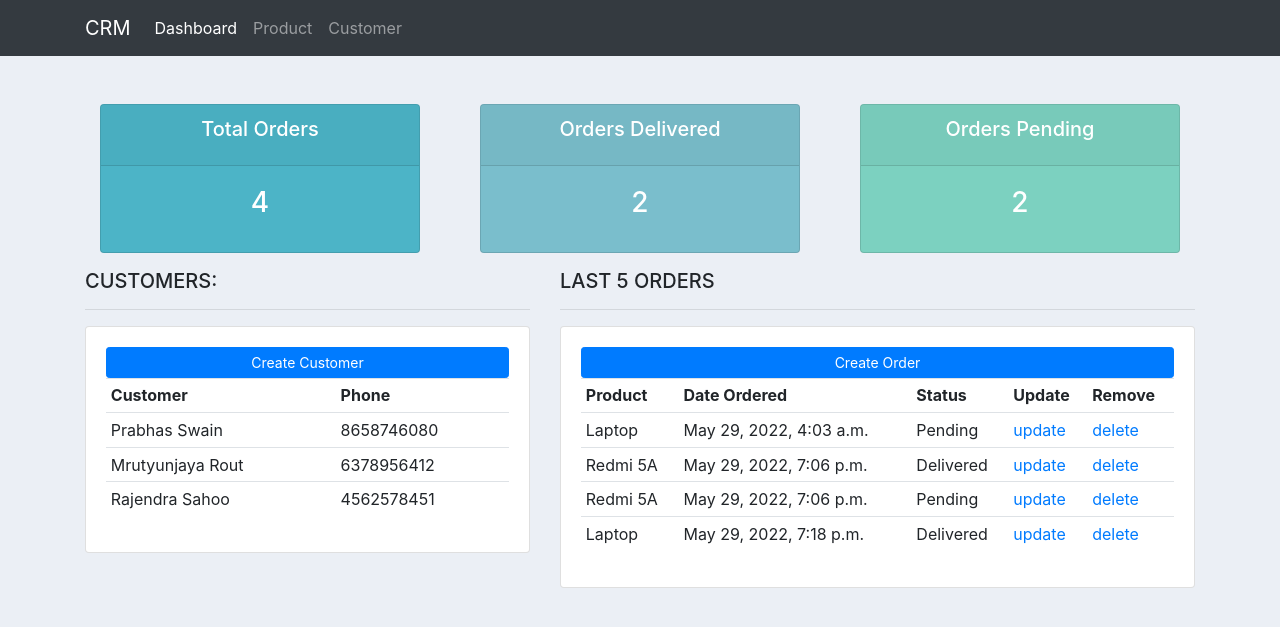
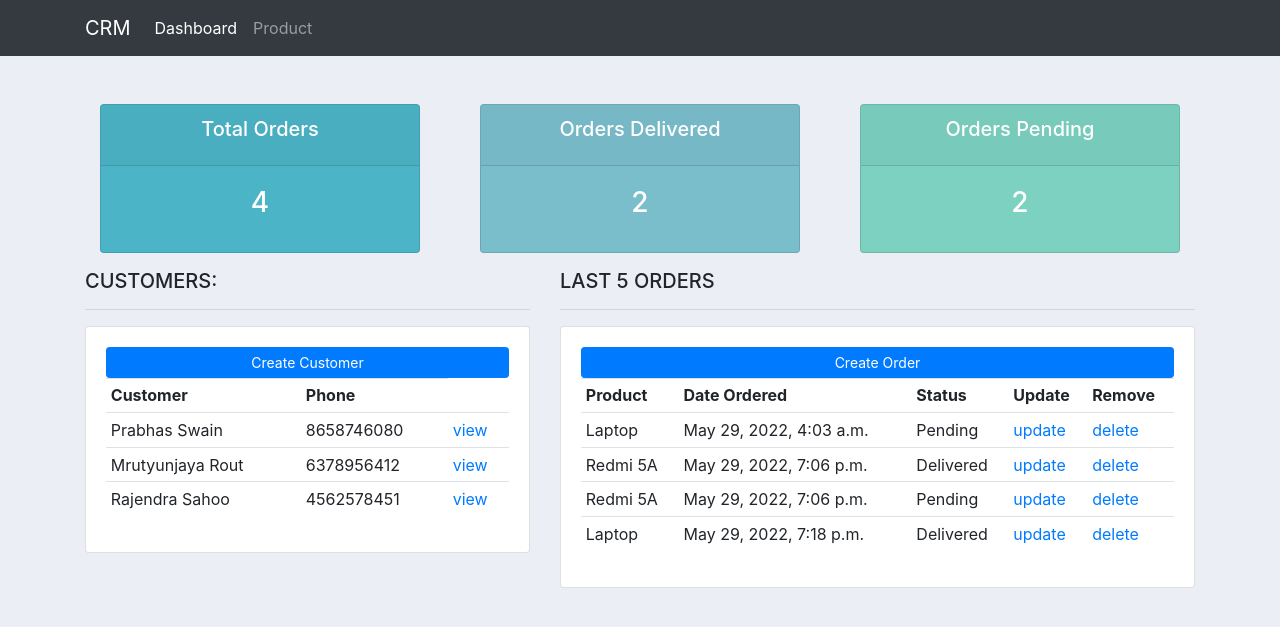
Before and after one commit to prabhashswain/django_CRM_Multiuser, a Django app: page / in a window 1280 px wide. Shown: the top 627 px of the page. Run offline with Django 3.2, Linux system fonts and the light colour scheme; data comes from the database, SQL or seed files in the repository.

Commit message:
dynamic url config

```diff
--- a/templates/layout/navbar.html
+++ b/templates/layout/navbar.html
@@ -13,9 +13,6 @@
         <li class="nav-item">
           <a class="nav-link" href="{% url 'product' %}">Product</a>
         </li>
-        <li class="nav-item">
-          <a class="nav-link" href="">Customer</a>
-        </li>
       </ul>
     </div>
     </div>
--- a/templates/pages/dashboard.html
+++ b/templates/pages/dashboard.html
@@ -21,6 +21,7 @@
                 <tr>
                     <td>{{customer.name}}</td>
                     <td>{{customer.phone}}</td>
+                    <td><a href="{% url 'customer' customer.id %}">view</a></td>
                 </tr>
                 {% endfor %}
             </table>
```
